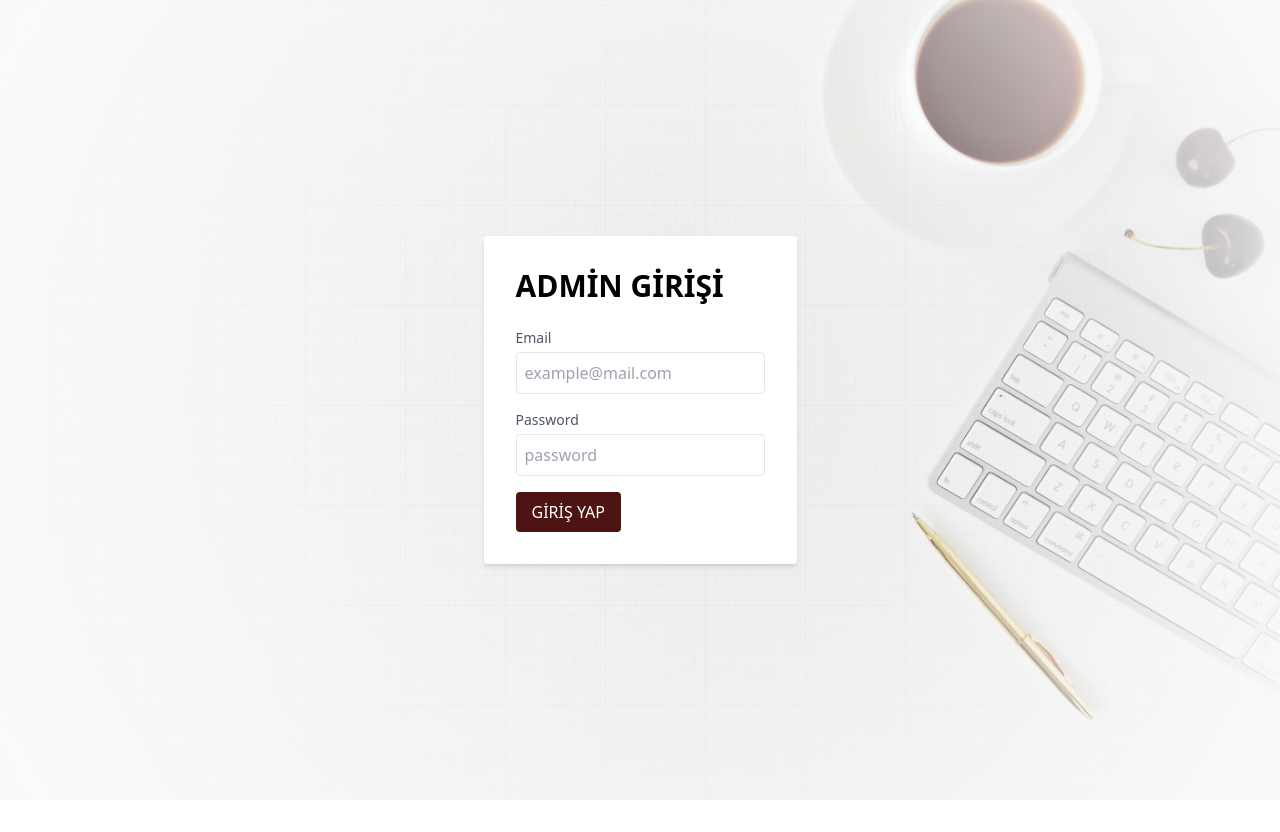
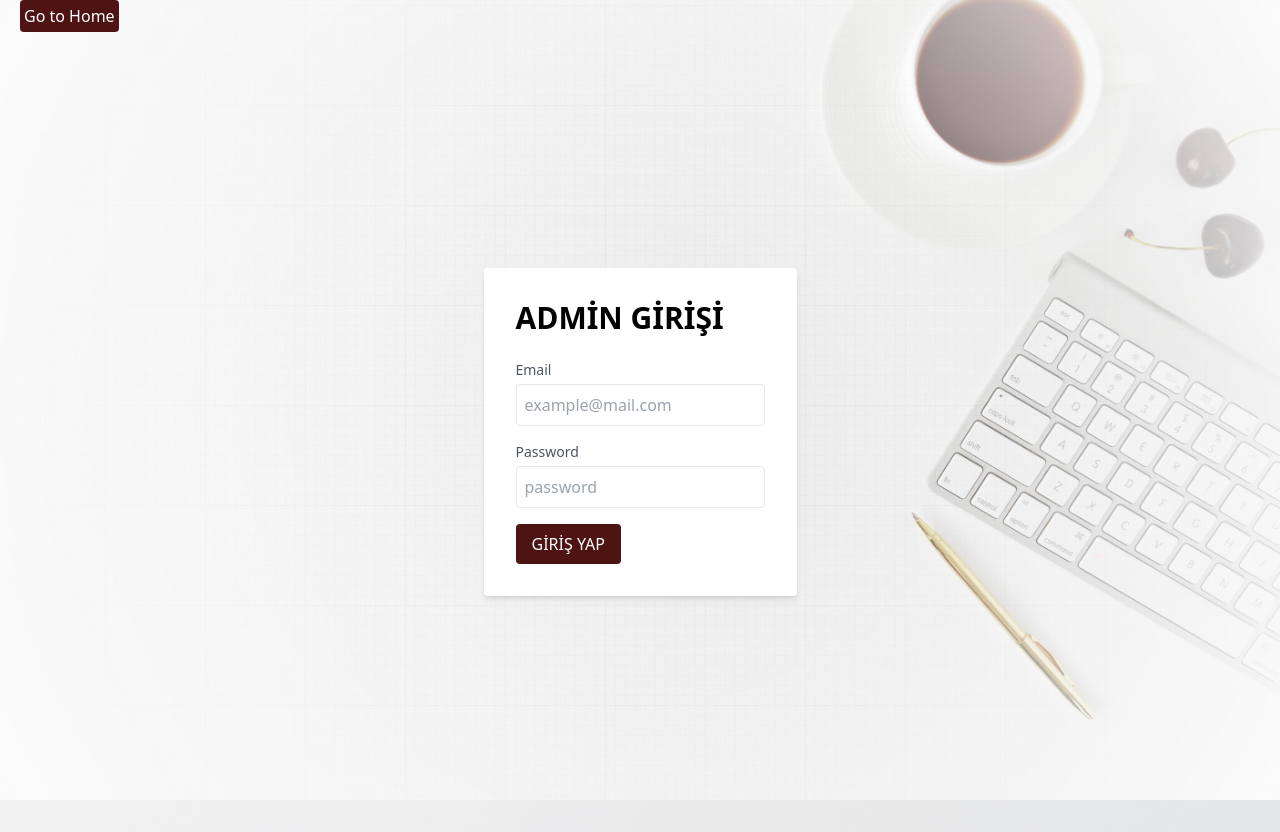
Before and after one commit to tugceyavuz/Web-app, a Next.js app: page /signin in a window 1280 px wide. Before the commit the page ends 800 px from the top, so only its background shows below. Built offline with nearby package versions, Linux system fonts and the light colour scheme.

Commit message:
deployed

```diff
--- a/app/page.jsx
+++ b/app/page.jsx
@@ -146,7 +146,13 @@ const Home = () => {
     }
   };
 
+  const goSingIn = () => {
+    router.push('/signin');
+  };
+
   return (
+    <section className='h-screen w-screen'>
+      <button className='bg-[#440807] bg-opacity-95 flex-center text-white rounded mx-5 p-1' onClick={goSingIn}>Admin Sign In</button>
       <section className="w-full flex-center flex-col h-screen">
         {/* Dropdown list for "problemler" */}
         <div className="text-center mb-4">
@@ -189,6 +195,7 @@ const Home = () => {
           JOIN
         </button>
       </section>
+    </section>
   );
 };
 
--- a/app/signin/page.js
+++ b/app/signin/page.js
@@ -31,7 +31,13 @@ function Page() {
     router.push('/admin-panel');
   };
 
+  const goBack = () => {
+    router.back();
+  };
+
   return (
+    <section className='h-screen w-screen'>
+      <button className='bg-[#440807] bg-opacity-95 flex-center text-white rounded mx-5 p-1' onClick={goBack}>Go to Home</button>
       <div className="min-h-screen flex items-center justify-center bg-cover" style={{ backgroundImage: "public/assets/images/c_background.jpg" }}>
         <div className="bg-white p-8 rounded shadow-md">
           <h1 className="text-3xl font-bold mb-6">ADMİN GİRİŞİ</h1>
@@ -80,6 +86,7 @@ function Page() {
           )}
         </div>
       </div>
+    </section>
   );
 }
 
--- a/next.config.js
+++ b/next.config.js
@@ -1,5 +1,6 @@
 /** @type {import('next').NextConfig} */
 const nextConfig = {
+  output: 'export',
     webpack(config) {
       config.experiments = {
         ...config.experiments,
--- a/package.json
+++ b/package.json
@@ -4,7 +4,7 @@
   "private": true,
   "scripts": {
     "dev": "next dev",
-    "build": "next build",
+    "build": "next build && next export",
     "start": "next start",
     "lint": "next lint"
   },
```
Also changed, not shown: firebase.json (added), 1 other file (tests, documents, lock files or other folders). Lines whose indentation alone changed are shown as unchanged.
